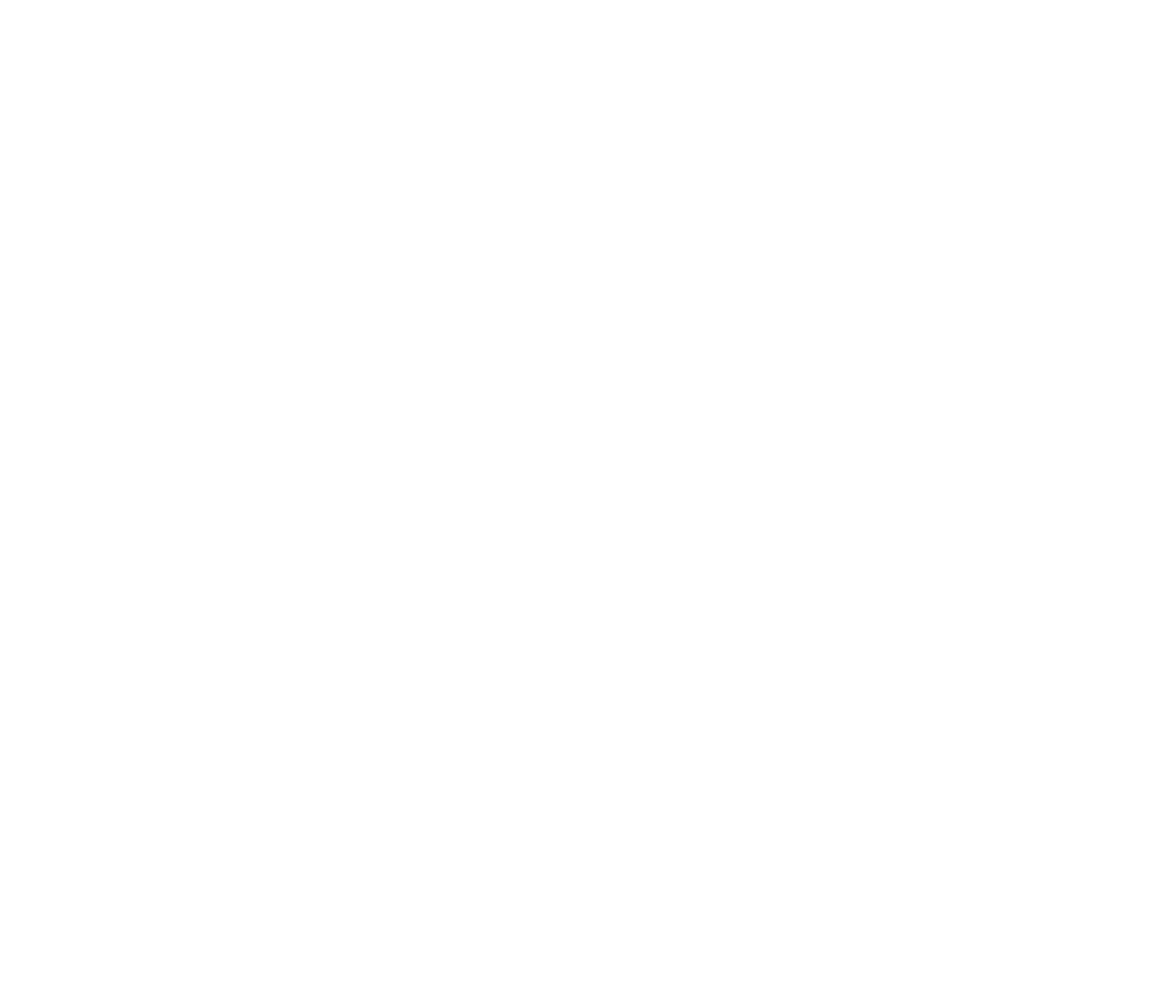
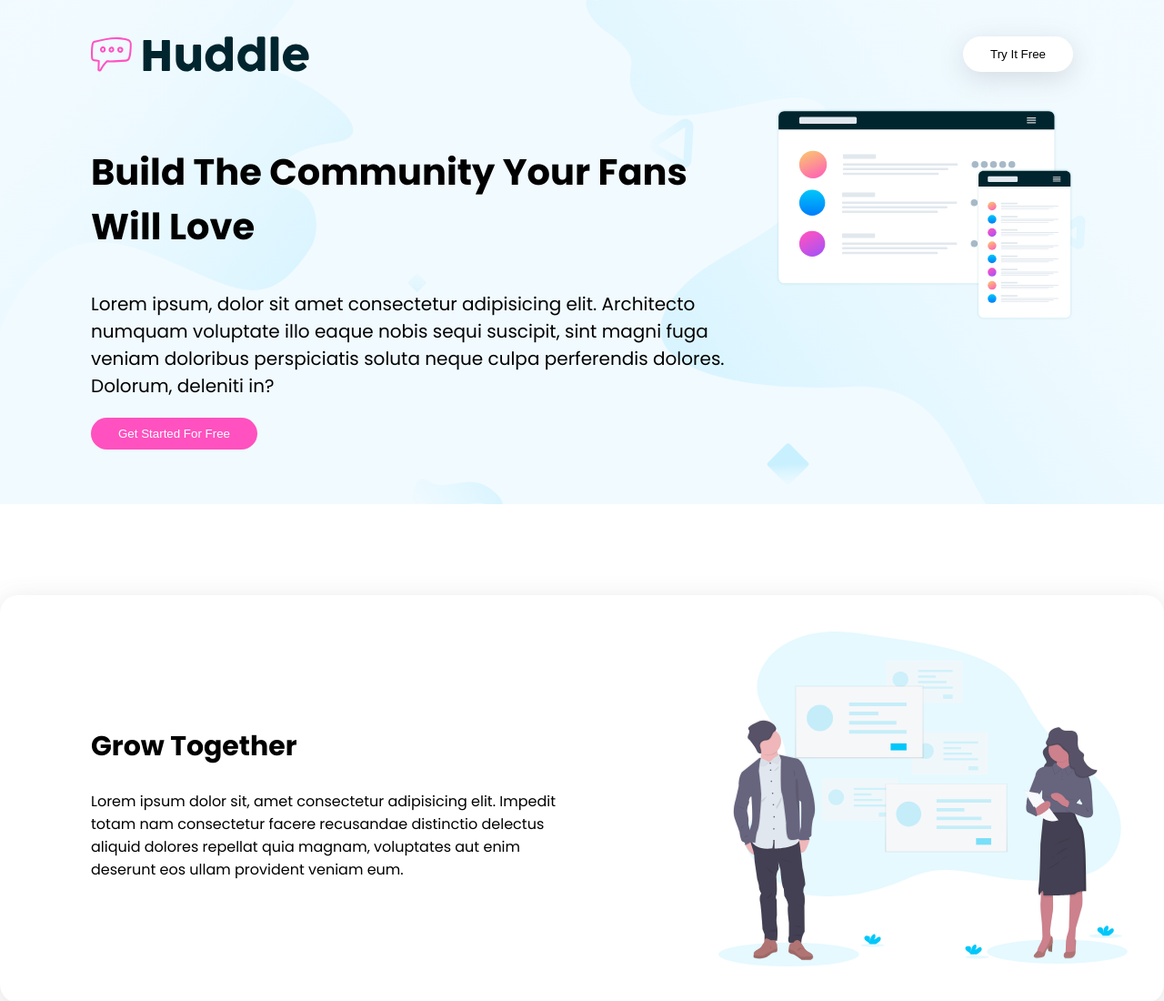
Before and after one commit to azmaeenmahtab/project-alpha, a plain HTML site: page index.html in a window 1280 px wide. Shown: the top 1100 px of the page at 91% size. Before the commit the page ends 800 px from the top, so only its background shows below. Drawn offline with Linux system fonts and the light colour scheme.

Commit message:
header banners done

```diff
--- a/index.html
+++ b/index.html
@@ -5,9 +5,90 @@
     <meta charset="UTF-8">
     <meta name="viewport" content="width=device-width, initial-scale=1.0">
     <title>Document</title>
+    <link rel="stylesheet" href="styles/style.css">
+    <link rel="preconnect" href="https://fonts.googleapis.com">
+    <link rel="preconnect" href="https://fonts.gstatic.com" crossorigin>
+    <link
+        href="https://fonts.googleapis.com/css2?family=Poppins:ital,wght@0,100;0,200;0,300;0,400;0,500;0,600;0,700;0,800;0,900;1,100;1,200;1,300;1,400;1,500;1,600;1,700;1,800;1,900&display=swap"
+        rel="stylesheet">
 </head>
 
-<body>
+<body class="dekstop-width font-pp" style="margin-top: 0px;">
+    <!-- headersectino -->
+    <div class="headSection">
+        <header class="header">
+            <img src="images/logo.svg" alt="">
+            <button class="whiteBtn">Try It Free</button>
+        </header>
+        <div style="display: flex; gap: 40px; padding-right: 100px;
+    padding-left: 100px;">
+            <div>
+                <!-- butn div -->
+                <h3 class="heading1">Build The Community Your Fans Will Love</h3>
+                <p class="description">Lorem ipsum, dolor sit amet consectetur adipisicing elit. Architecto numquam
+                    voluptate illo eaque
+                    nobis sequi suscipit, sint magni fuga veniam doloribus perspiciatis soluta neque culpa perferendis
+                    dolores. Dolorum, deleniti in?</p>
+                <button class="pinkBtn">Get Started For Free</button>
+            </div>
+            <div>
+                <!-- img div  -->
+                <img src="images/illustration-mockups.svg" alt="" width="100%">
+            </div>
+        </div>
+    </div>
+    <!-- banner -->
+    <div style="padding-top: 100px;">
+        <div class="banner-holder">
+            <!-- first banner -->
+            <div class="banner">
+                <div style="display: flex; align-items: center;">
+                    <div>
+                        <h2 class="heading2">Grow Together</h2>
+                        <p>Lorem ipsum dolor sit, amet consectetur adipisicing elit. Impedit totam nam consectetur
+                            facere
+                            recusandae distinctio delectus aliquid dolores repellat quia magnam, voluptates aut enim
+                            deserunt eos ullam provident veniam eum.</p>
+                    </div>
+                </div>
+                <img src="images/illustration-grow-together.svg" alt="" width="450px">
+            </div>
+            <!-- second banner -->
+            <div class="banner" style="display: flex; flex-direction: row-reverse;">
+                <div style="display: flex; align-items: center;">
+                    <div>
+                        <h2 class="heading2">Flowing Conversations</h2>
+                        <p>Lorem ipsum dolor sit, amet consectetur adipisicing elit. Impedit totam nam consectetur
+                            facere
+                            recusandae distinctio delectus aliquid dolores repellat quia magnam, voluptates aut enim
+                            deserunt eos ullam provident veniam eum.</p>
+                    </div>
+                </div>
+                <img src="images/illustration-flowing-conversation.svg" alt="" width="450px">
+            </div>
+            <!-- third banner -->
+            <div class="banner">
+                <div style="display: flex; align-items: center;">
+                    <div>
+                        <h2 class="heading2">Your Users</h2>
+                        <p>Lorem ipsum dolor sit, amet consectetur adipisicing elit. Impedit totam nam consectetur
+                            facere
+                            recusandae distinctio delectus aliquid dolores repellat quia magnam, voluptates aut enim
+                            deserunt eos ullam provident veniam eum.</p>
+                    </div>
+                </div>
+                <img src="images/illustration-your-users.svg" alt="" width="450px">
+            </div>
+        </div>
+        <div style="display: flex; justify-content: center;">
+            <div>
+                <!-- relative div -->
+                <h3 class="heading1">Ready To Build Your Community ?</h3>
+                <button class="pinkBtn">Get Started For Free</button>
+            </div>
+        </div>
+    </div>
+
 
 </body>
 
--- /dev/null
+++ b/styles/style.css
@@ -0,0 +1,81 @@
+.dekstop-width {
+    /* max-width: 1440px; */
+    margin-left: auto;
+    margin-right: auto;
+}
+
+.font-pp {
+    font-family: "Poppins", serif;
+}
+
+.headSection {
+    background-color: rgba(78, 195, 249, 0.08);
+    background-image: url(../images/bg-hero-desktop.svg);
+    background-size: cover;
+    background-repeat: no-repeat;
+    padding-bottom: 60px;
+
+}
+
+.header {
+    display: flex;
+    justify-content: space-between;
+    padding-top: 40px;
+    padding-bottom: 40px;
+    padding-right: 100px;
+    padding-left: 100px;
+}
+
+.heading1 {
+    font-size: 40px;
+}
+
+.heading2 {
+    font-size: 30px;
+}
+
+.description {
+    font-size: 20px;
+}
+
+.pinkBtn {
+    color: white;
+    background-color: rgb(255, 81, 191);
+    border: none;
+    border-radius: 20px;
+    padding: 30px;
+    padding-top: 10px;
+    padding-bottom: 10px;
+}
+
+.whiteBtn {
+    color: black;
+    background-color: white;
+    border: none;
+    border-radius: 20px;
+    padding: 30px;
+    padding-top: 10px;
+    padding-bottom: 10px;
+    box-shadow: rgba(100, 100, 111, 0.2) 0px 7px 29px 0px;
+    ;
+}
+
+.banner {
+    display: flex;
+    gap: 150px;
+    max-width: 1200px;
+    box-shadow: rgba(100, 100, 111, 0.2) 0px 7px 29px 0px;
+    padding-left: 100px;
+    padding-top: 40px;
+    padding-bottom: 40px;
+    padding-right: 40px;
+    border-radius: 20px;
+}
+
+.banner-holder {
+    display: flex;
+    gap: 50px;
+    flex-direction: column;
+    justify-content: center;
+    align-items: center;
+}
```
Also changed, not shown: images/bg-hero-desktop.svg (added), images/bg-hero-mobile.svg (added), images/favicon-32x32.png (added), images/icon-email.svg (added), images/icon-location.svg (added), images/icon-phone.svg (added), images/illustration-flowing-conversation.svg (added), images/illustration-grow-together.svg (added), images/illustration-mockups.svg (added), images/illustration-your-users.svg (added), images/logo.svg (added).
